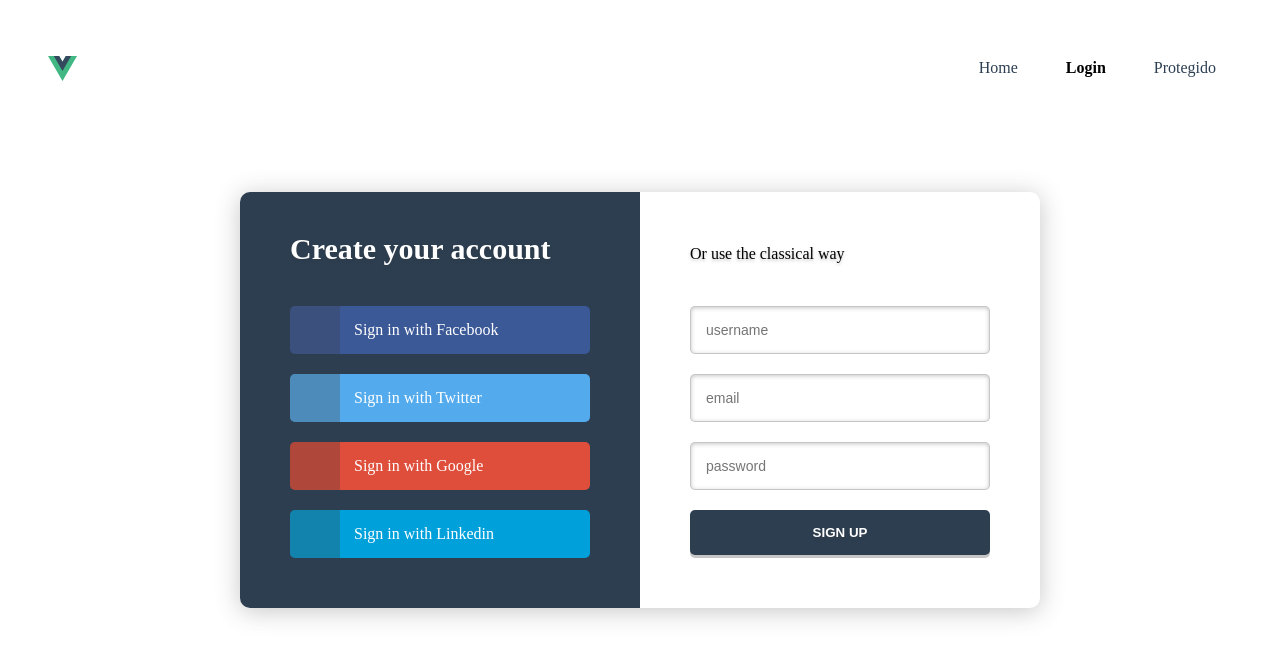
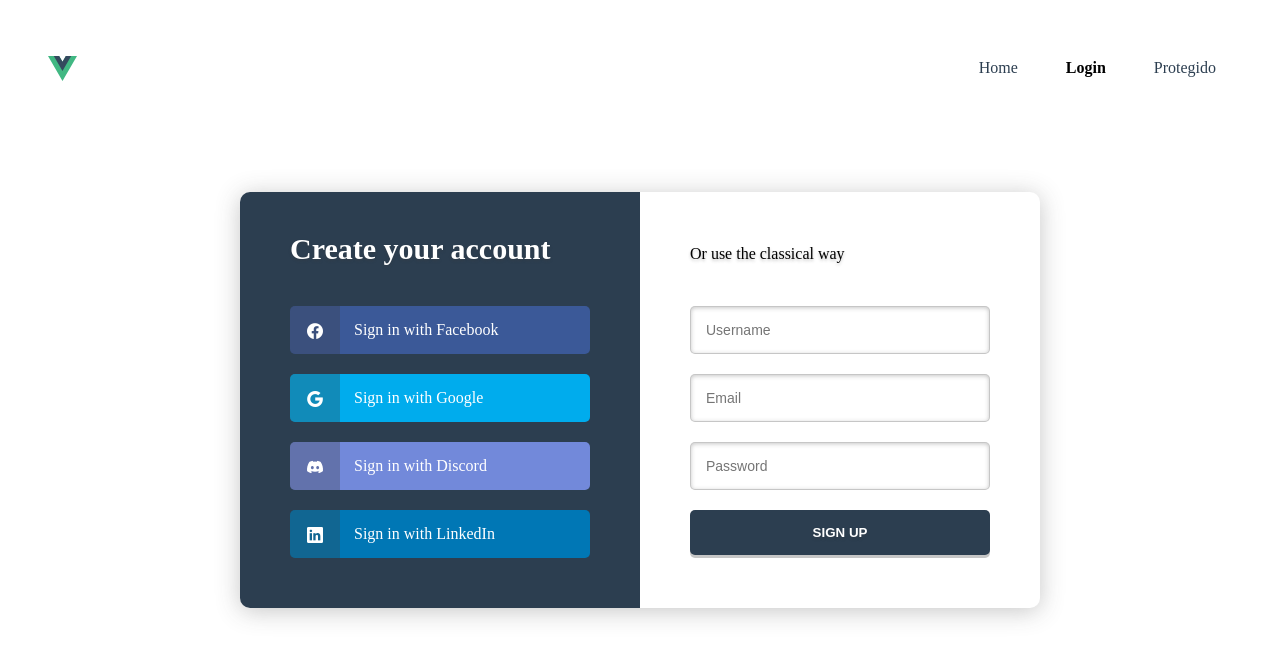
Before and after one commit to OugMontiel/hexagonal, a Vue app: page /login in a window 1280 px wide. Shown: the top 658 px of the page. Built offline with nearby package versions, Linux system fonts and the light colour scheme.

Commit message:
fix: :art: iconos y colores adecaudos

```diff
--- a/src/main.js
+++ b/src/main.js
@@ -1,5 +1,6 @@
 // main.js
 import './assets/main.css';
+import 'primeicons/primeicons.css';
 
 import { createApp } from 'vue';
 import App from './App.vue';
--- a/src/views/Login.vue
+++ b/src/views/Login.vue
@@ -3,29 +3,29 @@
     <div class="signup-connect">
       <h1>Create your account</h1>
       <a href="#" class="btn btn-social btn-facebook">
-        <i class="fa fa-facebook"></i> Sign in with Facebook
+        <i class="pi pi-facebook"></i> Sign in with Facebook
       </a>
       <a href="#" class="btn btn-social btn-twitter">
-        <i class="fa fa-twitter"></i> Sign in with Twitter
+        <i class="pi pi-google"></i> Sign in with Google
       </a>
-      <a href="#" class="btn btn-social btn-google">
-        <i class="fa fa-google"></i> Sign in with Google
+      <a href="#" class="btn btn-social btn-discord">
+        <i class="pi pi-discord"></i> Sign in with Discord
       </a>
       <a href="#" class="btn btn-social btn-linkedin">
-        <i class="fa fa-linkedin"></i> Sign in with Linkedin
+        <i class="pi pi-linkedin"></i> Sign in with LinkedIn
       </a>
     </div>
     <div class="signup-classic">
       <h2>Or use the classical way</h2>
       <form @submit.prevent="signUp" class="form">
         <fieldset class="username">
-          <input type="text" v-model="username" placeholder="username" />
+          <input type="text" v-model="username" placeholder="Username" />
         </fieldset>
         <fieldset class="email">
-          <input type="email" v-model="email" placeholder="email" />
+          <input type="email" v-model="email" placeholder="Email" />
         </fieldset>
         <fieldset class="password">
-          <input type="password" v-model="password" placeholder="password" />
+          <input type="password" v-model="password" placeholder="Password" />
         </fieldset>
         <button type="submit" class="btn">Sign up</button>
       </form>
@@ -126,7 +126,7 @@ body {
   z-index: 1;
 }
 
-.fa {
+.pi {
   position: absolute;
   top: 0;
   left: 0;
@@ -140,19 +140,19 @@ body {
 }
 
 .btn-facebook {
-  background-color: hsl(221, 44%, 41%); /* Puedes mantener los colores de redes sociales */
+  background-color: #3b5998;
 }
 
 .btn-twitter {
-  background-color: hsl(206, 82%, 63%);
+  background-color: #00aced;
 }
 
-.btn-google {
-  background-color: hsl(7, 71%, 55%);
+.btn-discord {
+  background-color: #7289da;
 }
 
 .btn-linkedin {
-  background-color: hsl(196, 100%, 43%);
+  background-color: #0077b5;
 }
 
 .form fieldset {
```
